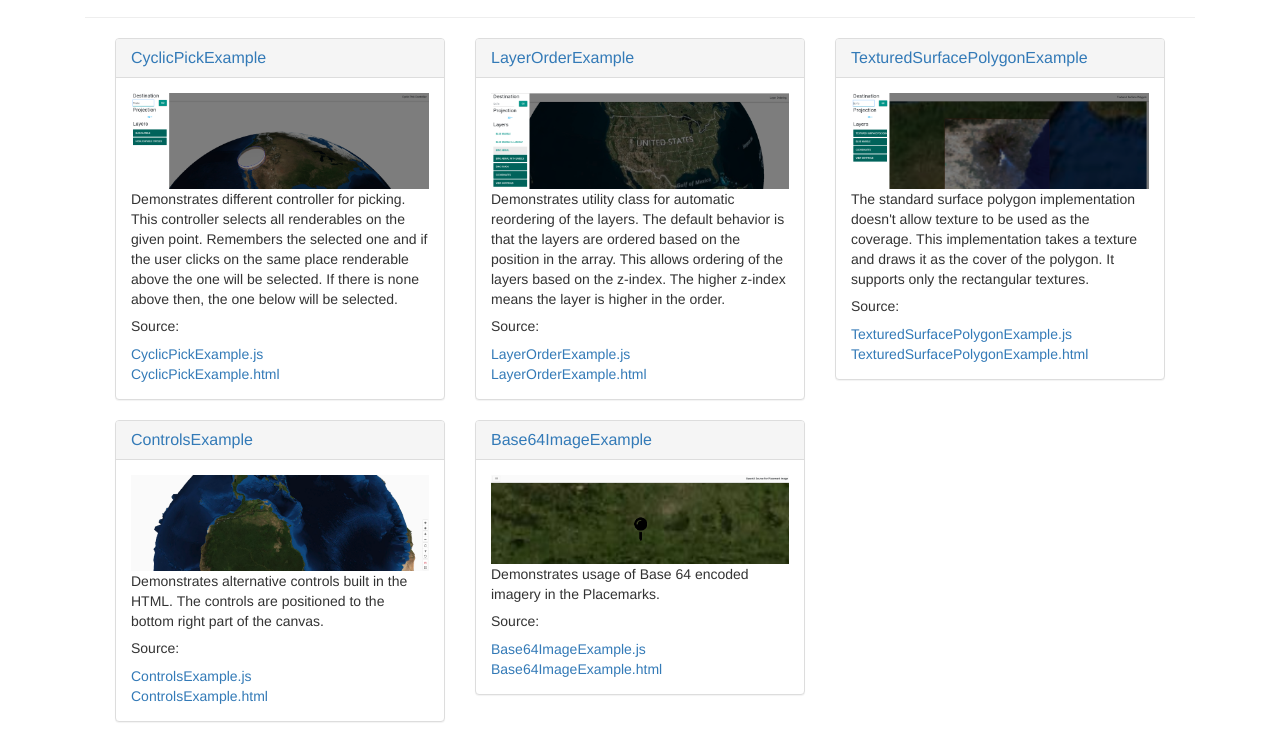
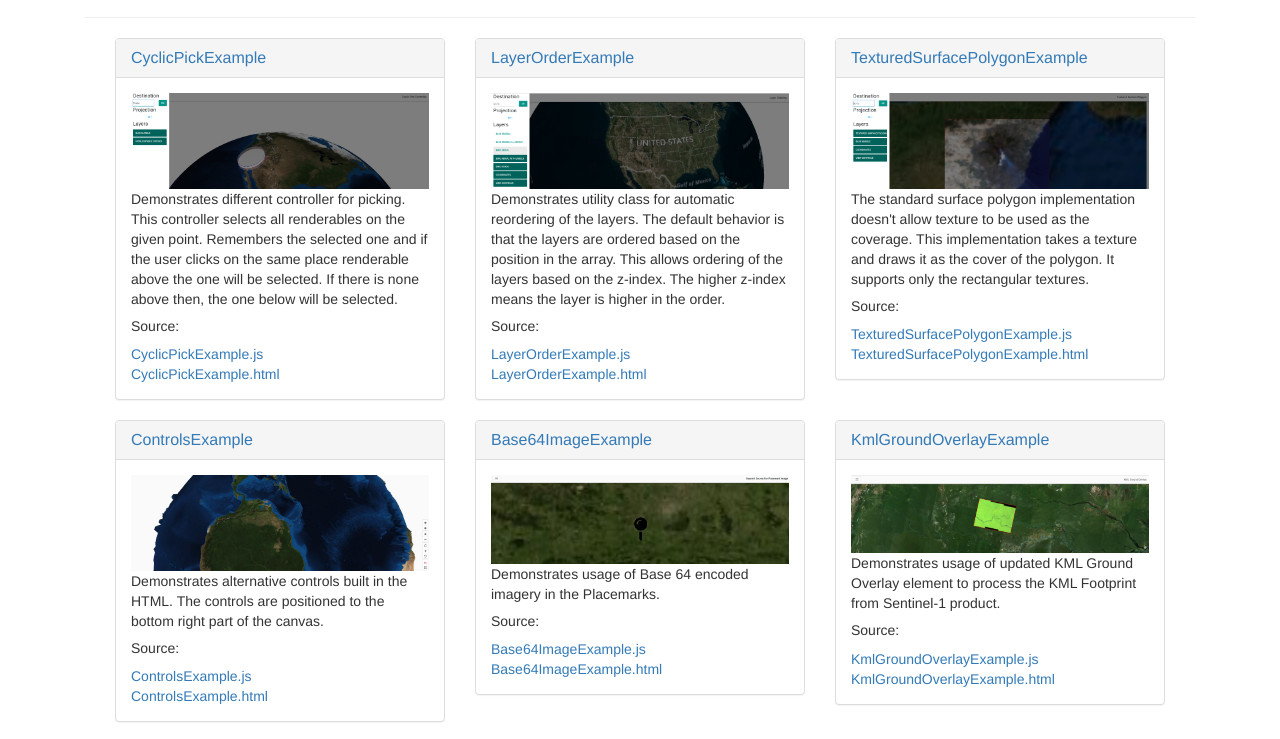
Before and after one commit to ESAFastPrototyping/WebWorldWind-X, a website: page index.html in a window 1280 px wide. Shown: the part 282-1021 px from the top of the page. Drawn offline with nearby package versions, Linux system fonts and the light colour scheme.

Commit message:
Add the example to the index.

```diff
--- a/index.html
+++ b/index.html
@@ -126,6 +126,25 @@
                     </div>
                 </div>
             </div>
+
+            <div class="col-md-4">
+                <div class="panel panel-default">
+                    <div class="panel-heading">
+                        <a href="examples/KmlGroundOverlayExample.html"><h3 class="panel-title">KmlGroundOverlayExample</h3></a>
+                    </div>
+                    <div class="panel-body">
+                        <a href="examples/KmlGroundOverlayExample.html">
+                            <img src="examples/KmlGroundOverlayExample.png" class="img-responsive center-block">
+                        </a>
+                        <p>
+                            Demonstrates usage of updated KML Ground Overlay element to process the KML Footprint from Sentinel-1 product.
+                        </p>
+                        <h5>Source:</h5>
+                        <a href="https://github.com/WorldWindLabs/WebWorldWind-X/blob/master/examples/KmlGroundOverlayExample.js">KmlGroundOverlayExample.js</a><br>
+                        <a href="https://github.com/WorldWindLabs/WebWorldWind-X/blob/master/examples/KmlGroundOverlayExample.html">KmlGroundOverlayExample.html</a>
+                    </div>
+                </div>
+            </div>
         </div>
 
         <h1>Documentation</h1>
```
Also changed, not shown: examples/KmlGroundOverlayExample.png (added).
